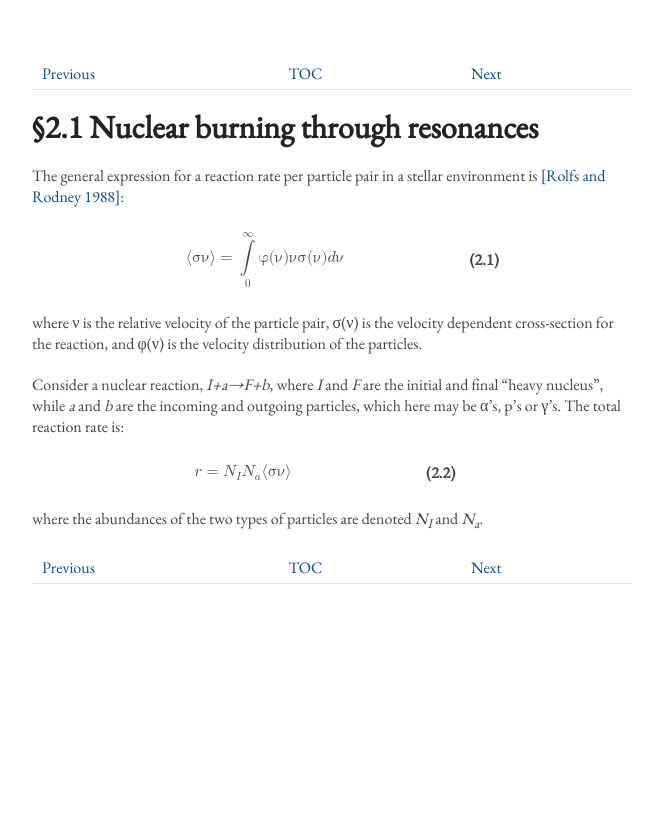
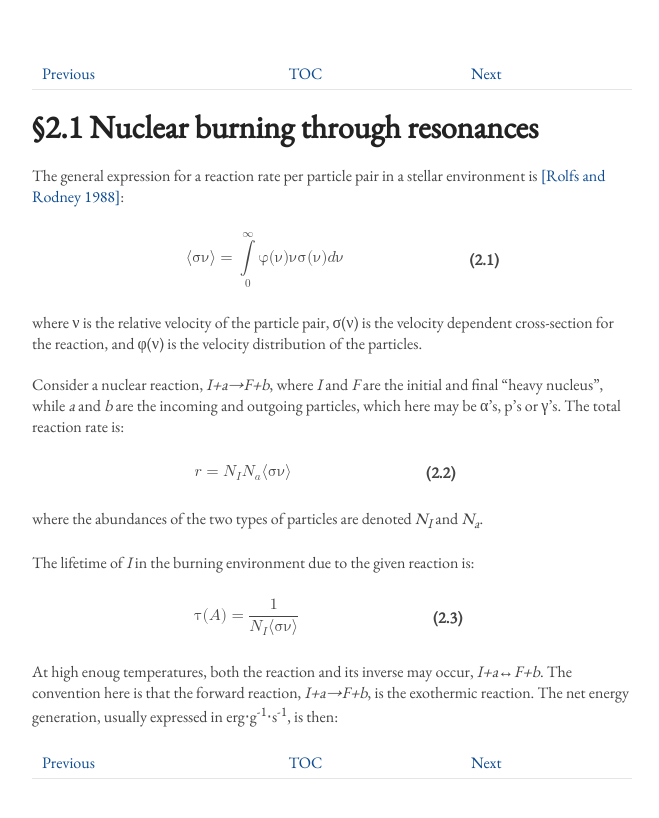
Before and after one commit to dwvisser/19ne-thesis, a Jekyll site: the page built from 2.1-nuclear-burning-through-resonances.md, in a window 1280 px wide. Shown: the top 818 px of the page, without its empty margins (308-967 px from the left). Built offline with Jekyll 4.4.1, drawn with Linux system fonts in a browser that asks for light colours.

Commit message:
Finished entering page 18 of thesis (first page of section 2.1).

```diff
--- a/2.1-nuclear-burning-through-resonances.md
+++ b/2.1-nuclear-burning-through-resonances.md
@@ -118,3 +118,57 @@ here may be α's, p's or γ's. The total reaction rate is:
 where the abundances of the two types of particles are denoted
 <span class="equation">N<sub>I</sub></span> and
 <span class="equation">N<sub>a</sub></span>.
+
+The lifetime of <span class="equation">I</span> in the burning environment due
+to the given reaction is:
+
+<table class="equation">
+	<tr>
+		<td>
+			<math xmlns="http://www.w3.org/1998/Math/MathML" display="block">
+			 <semantics>
+			  <mrow>
+			   <mi mathvariant="normal">τ</mi>
+			   <mrow>
+			    <mrow>
+			     <mo fence="true" stretchy="false">(</mo>
+			     <mrow>
+			      <mi>A</mi>
+			     </mrow>
+			     <mo fence="true" stretchy="false">)</mo>
+			    </mrow>
+			    <mo stretchy="false">=</mo>
+			    <mfrac>
+			     <mn>1</mn>
+			     <mrow>
+			      <msub>
+			       <mi>N</mi>
+			       <mi>I</mi>
+			      </msub>
+			      <mrow>
+			       <mo fence="true" stretchy="false">⟨</mo>
+			       <mrow>
+			        <mrow>
+			         <mi mathvariant="normal">σ</mi>
+			         <mi mathvariant="normal">ν</mi>
+			        </mrow>
+			       </mrow>
+			       <mo fence="true" stretchy="false">⟩</mo>
+			      </mrow>
+			     </mrow>
+			    </mfrac>
+			   </mrow>
+			  </mrow>
+			  <annotation encoding="StarMath 5.0">%tau(A) = {1} over { N_{I} langle %sigma%nu rangle } </annotation>
+			 </semantics>
+			</math>
+		</td>
+		<a name="eqn1.2"><th>(2.3)</th></a>
+	</tr>
+</table>
+
+At high enoug temperatures, both the reaction and its inverse may occur,
+<span class="equation">I+a↔F+b</span>. The convention here is that the forward
+reaction, <span class="equation">I+a→F+b</span>, is the exothermic reaction.
+The net energy generation, usually expressed in
+erg⋅g<sup>-1</sup>⋅s<sup>-1</sup>, is then:
```
Also changed, not shown: 2 other files.
